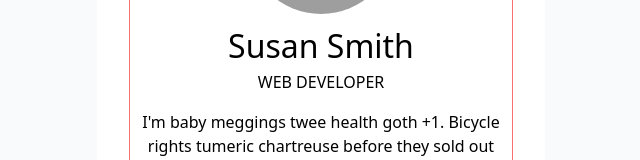
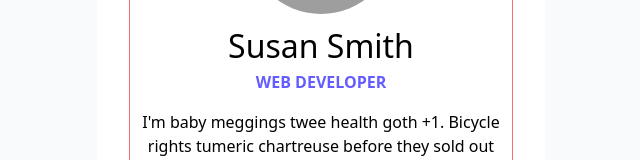
Before and after one commit to BRivasTorres/Practicas-con-react, a React (Vite) app in the folder Views/: page / in a window 1280 px wide. Shown: the part 353-513 px from the top of the page, without its empty margins (319-959 px from the left). Built offline with nearby package versions, Linux system fonts and the light colour scheme; grey boxes are pictures that could not be loaded.

Commit message:
Main part of the component ReviewCard finalized

```diff
--- a/Views/src/components/ReviewCard.jsx
+++ b/Views/src/components/ReviewCard.jsx
@@ -12,7 +12,7 @@ const ReviewCard = () => {
 				<h2 className="text-center text-[2rem] mt-[.5rem] ">
 					{data[0].name}
 				</h2>
-				<h3 className="uppercase text-center text-[1rem] mb-[1rem] ">
+				<h3 className="uppercase text-center text-[1rem] mb-[1rem] text-[#645CFF] font-semibold ">
 					{data[0].job}
 				</h3>
 				<p className="text-center">{data[0].text}</p>
```
